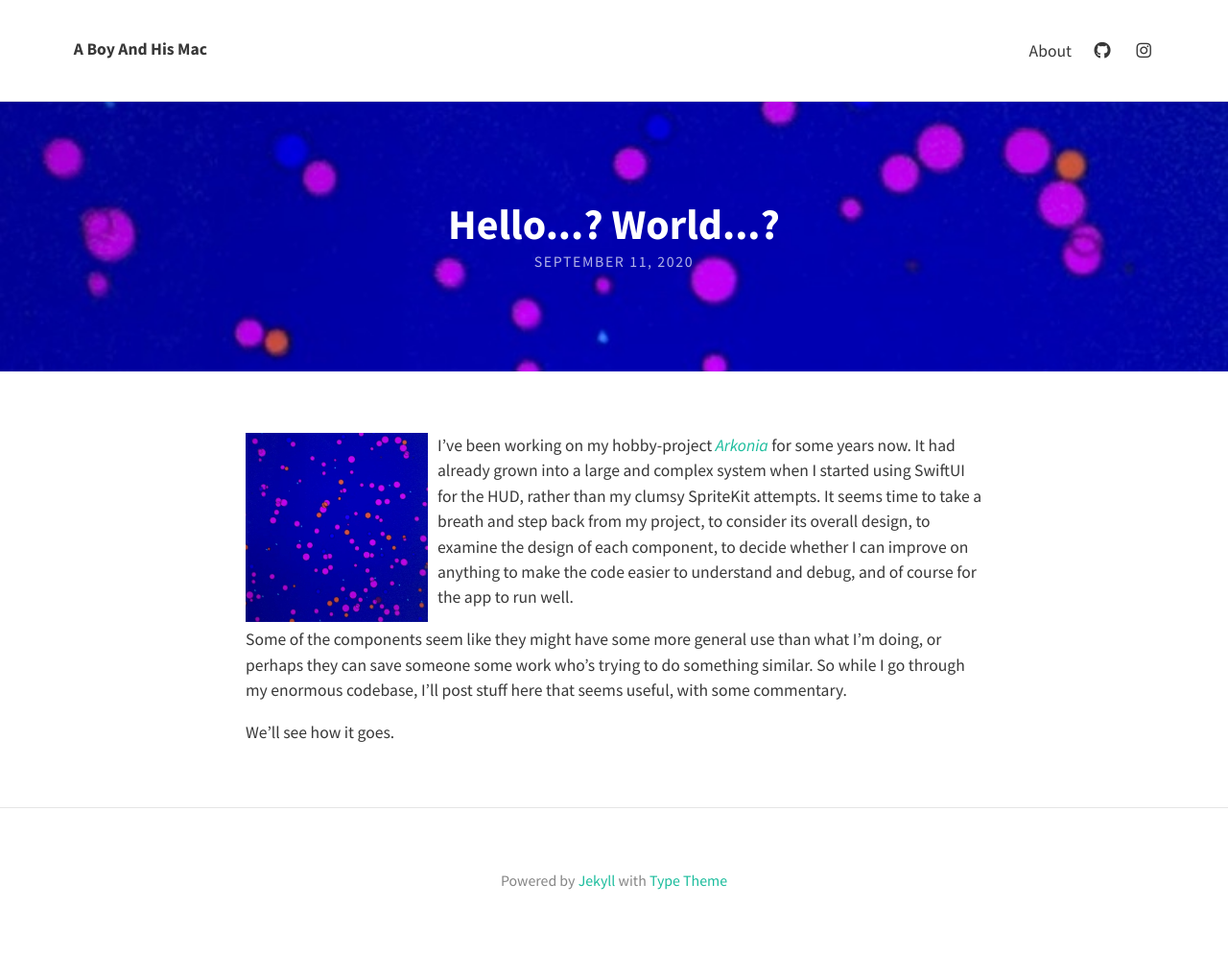
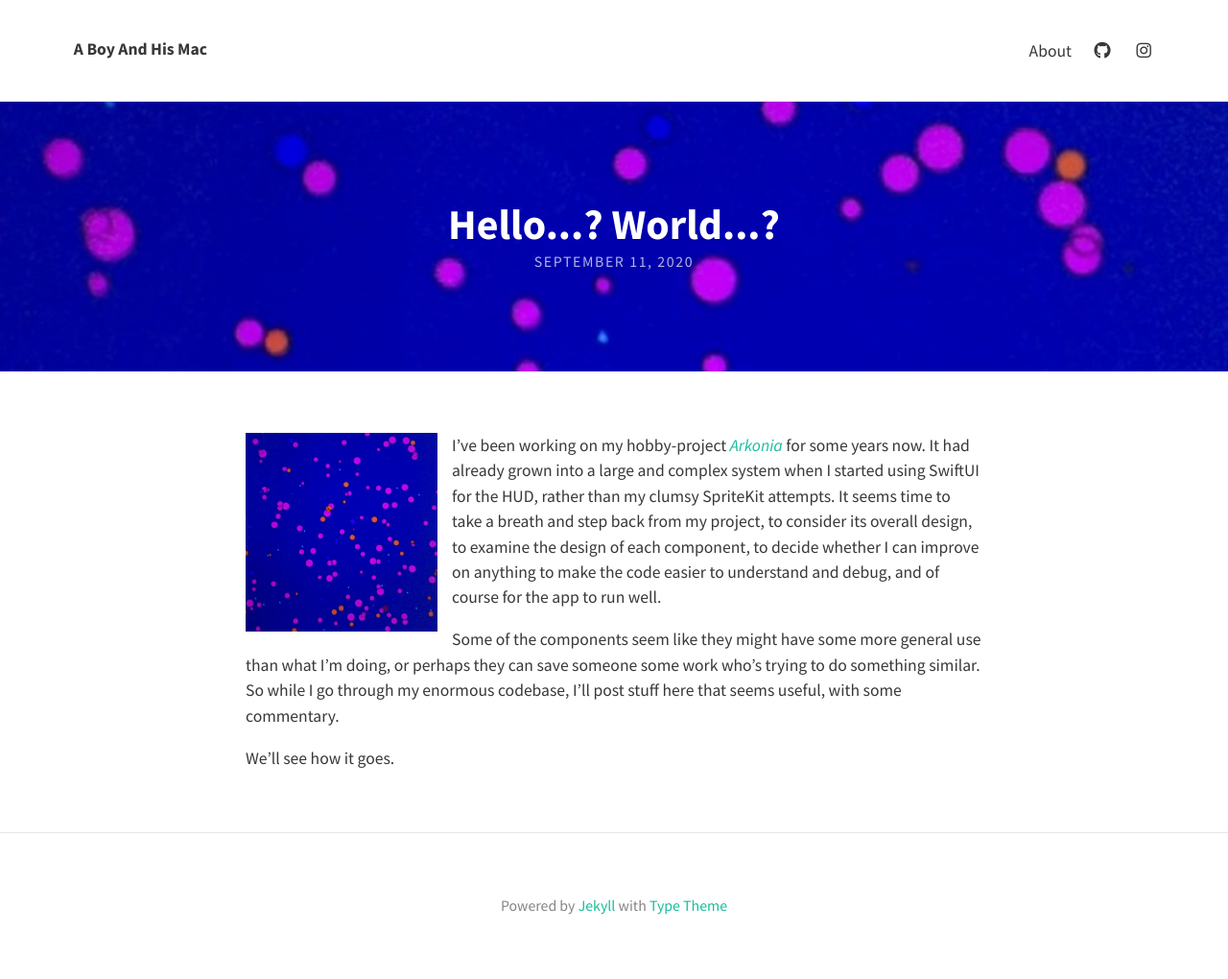
Before and after one commit to SaganRitual/saganritual.github.io, a Jekyll site: the page built from _posts/2020-09-11-introduction.md, in a window 1280 px wide. Shown: the whole page at 96% size. Built offline with Jekyll 4.4.1, drawn with Linux system fonts in a browser that asks for light colours; nearby versions of some CDN libraries; before the commit the page ends 993 px from its top, so only the background shows below that.

Commit message:
Or millimetering

```diff
--- a/_posts/2020-09-11-introduction.md
+++ b/_posts/2020-09-11-introduction.md
@@ -4,7 +4,7 @@ title: Hello...? World...?
 feature-img: "assets/img/arkons000.jpg"
 ---
 
-<img src="/assets/img/arkons000.jpg" alt="Very old Archonia pic" width="200" style="float: left; padding-right: 10px"/>I've been working on my hobby-project [_Arkonia_](https://github.com/SaganRitual/Arkonia) for some years now. It had already grown into a large and complex system when I started using SwiftUI  for the HUD, rather than my clumsy SpriteKit attempts. It seems time to take a breath and step back from my project, to consider its overall design, to examine the design of each component, to decide whether I can improve on anything to make the code easier to understand and debug, and of course for the app to run well.
+<img src="/assets/img/arkons000.jpg" alt="Very old Archonia pic" width="200" style="float: left; margin-right: 15px"/>I've been working on my hobby-project [_Arkonia_](https://github.com/SaganRitual/Arkonia) for some years now. It had already grown into a large and complex system when I started using SwiftUI  for the HUD, rather than my clumsy SpriteKit attempts. It seems time to take a breath and step back from my project, to consider its overall design, to examine the design of each component, to decide whether I can improve on anything to make the code easier to understand and debug, and of course for the app to run well.
 
 Some of the components seem like they might have some more general use than what I'm doing, or perhaps they can save someone some work who's trying to do something similar. So while I go through my enormous codebase, I'll post stuff here that seems useful, with some commentary.
 
```
